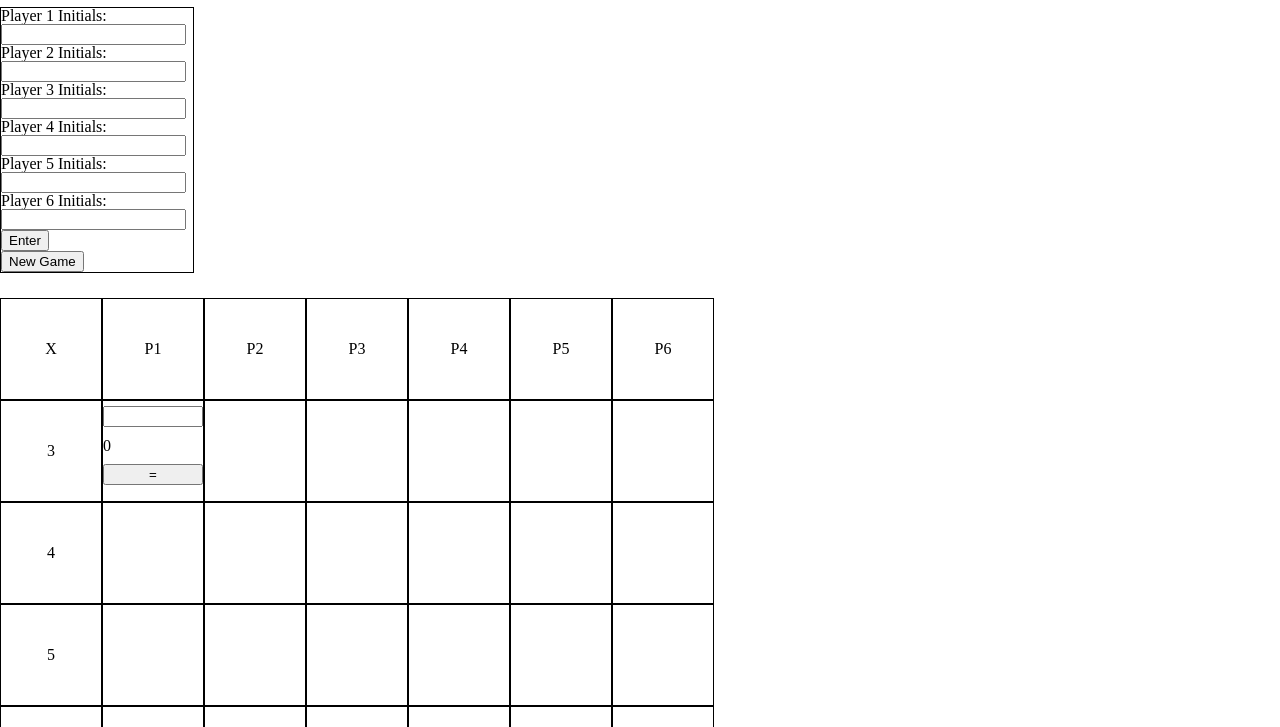
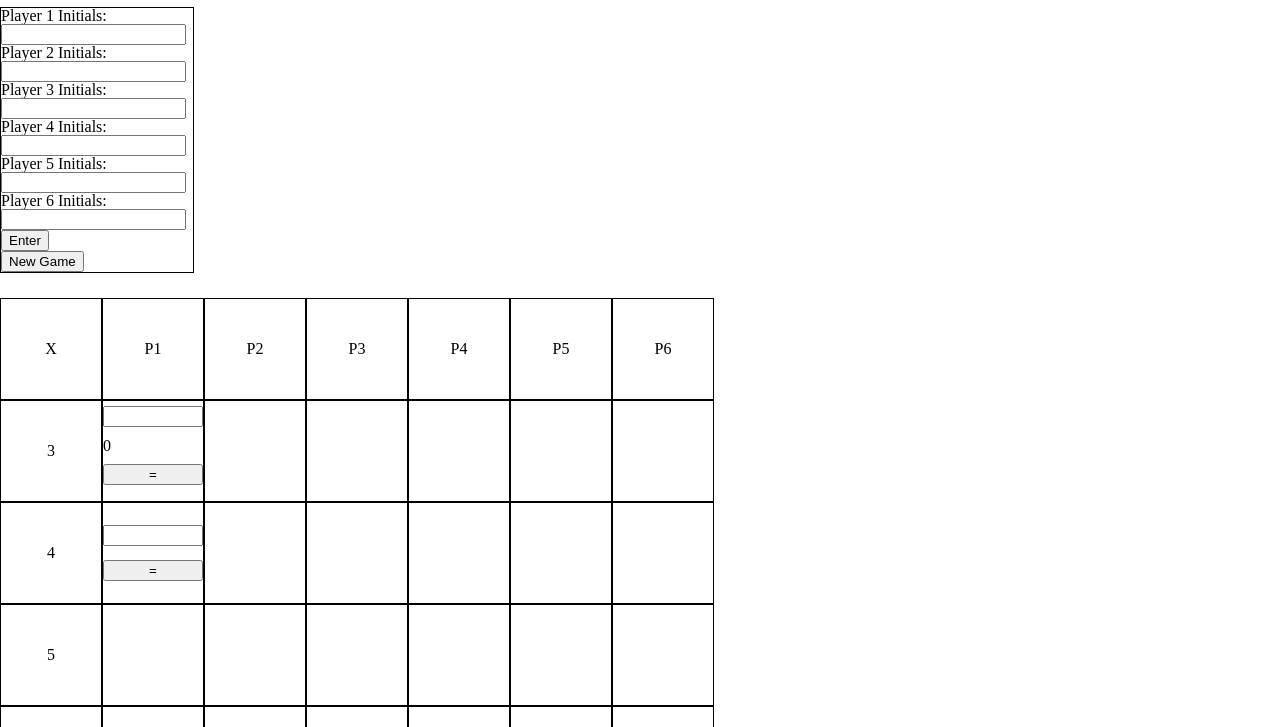
Before and after one commit to Matthew-Needle/three-thirteen-project, a plain HTML site: page index.html in a window 1280 px wide. Shown: the part 73-800 px from the top of the page. Drawn offline with nearby package versions, Linux system fonts and the light colour scheme.

Commit message:
Addition Functionality P1-H3/H4 Emergency Save 06/18/19 7:20PM

```diff
--- a/index.html
+++ b/index.html
@@ -137,7 +137,10 @@
           </div>
 
           <div class="box four">
-
+            <p id="hand3-answer"></p>
+            <input type="text" id="val-3">
+            <button type="button" onClick="fourth()" id="equals">=</button>
+            <p id="hand4-answer"></p>
           </div>
 
           <div class="box five">
--- a/js/main.js
+++ b/js/main.js
@@ -58,6 +58,17 @@ const caluclate = () => {
   }
 };
 
+const fourth = () => {
+  const field1 = document.getElementById("hand3-answer").innerHTML;
+  const field2 = document.getElementById("val-3").value;
+
+  const result =  parseFloat(field1) + parseFloat(field2);
+
+  if(!isNaN(result)){
+    document.getElementById("hand4-answer").innerHTML = result;
+  }
+};
+
 
 
 
```
